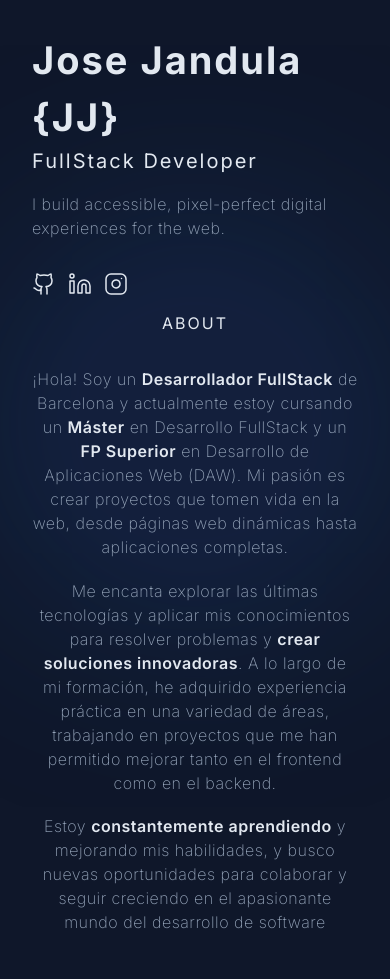
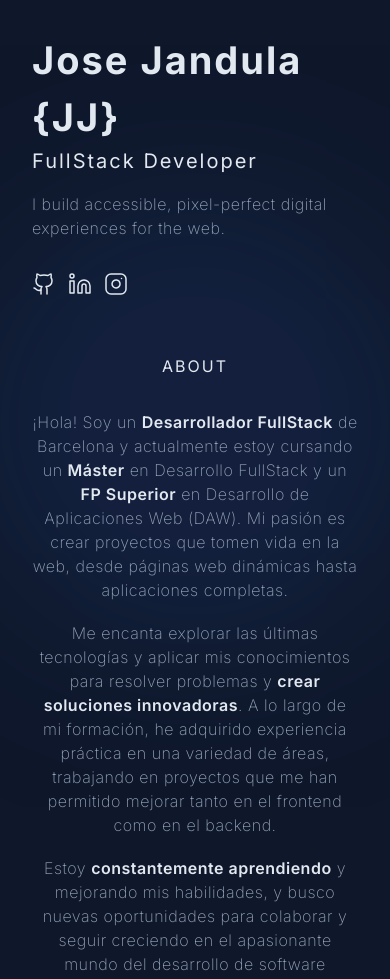
Before and after one commit to JJandula/Proyecto-Componentes, a website built with Vite: page components/index.html in a window 390 px wide. Shown: the top 979 px of the page. Built offline with nearby package versions, Linux system fonts and the light colour scheme.

Commit message:
Update HeaderMobile.css

```diff
--- a/components/src/components/HeaderMobile/HeaderMobile.css
+++ b/components/src/components/HeaderMobile/HeaderMobile.css
@@ -28,6 +28,6 @@
   body > header {
     max-width: 560px;
     top: auto;
-    max-height: 35vh;
+    max-height: 40vh;
   }
 }
```
